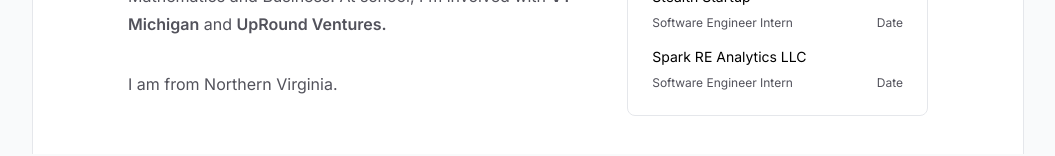
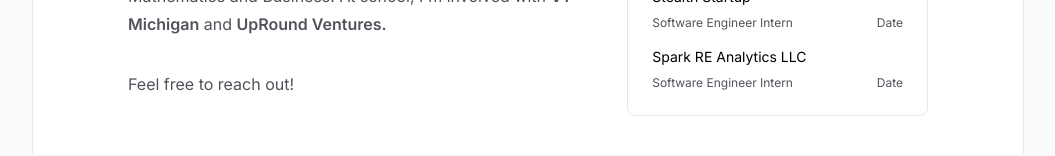
Before and after one commit to connorpark24/connorpark.dev, a Next.js app: page / in a window 1280 px wide. Shown: the part 646-802 px from the top of the page, without its empty margins (112-1167 px from the left). Built offline with nearby package versions, Linux system fonts and the light colour scheme.

Commit message:
fix icons in projects

```diff
--- a/src/app/about/page.tsx
+++ b/src/app/about/page.tsx
@@ -1,5 +1,3 @@
-import Card from "@/components/Card";
-
 export default function About() {
   return (
     <div className="flex flex-col w-full pt-16">
--- a/src/app/page.tsx
+++ b/src/app/page.tsx
@@ -38,7 +38,7 @@ export default function Home() {
               UpRound Ventures.
             </Link>
           </p>
-          <p>I am from Northern Virginia.</p>
+          <p>Feel free to reach out!</p>
         </div>
         <div className="xl:w-2/5 flex flex-col gap-y-8">
           <ExperienceCard />
--- a/src/app/projects/projectData.tsx
+++ b/src/app/projects/projectData.tsx
@@ -2,7 +2,6 @@ import {
   ComputerDesktopIcon,
   AcademicCapIcon,
   PencilIcon,
-  Brain,
   DocumentCheckIcon,
   CpuChipIcon,
 } from "@heroicons/react/24/outline";
```
